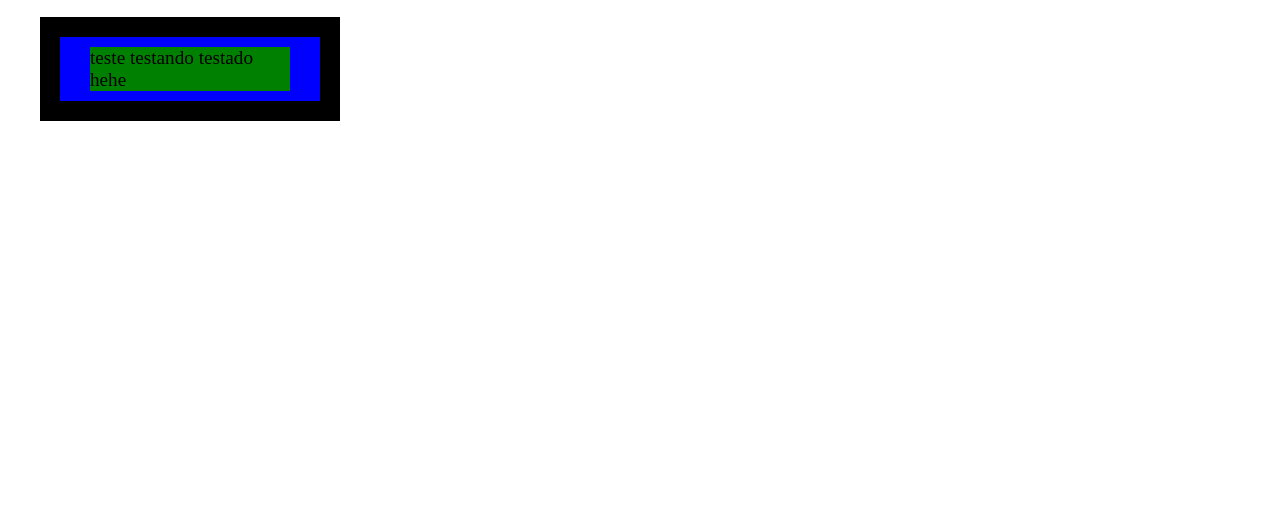
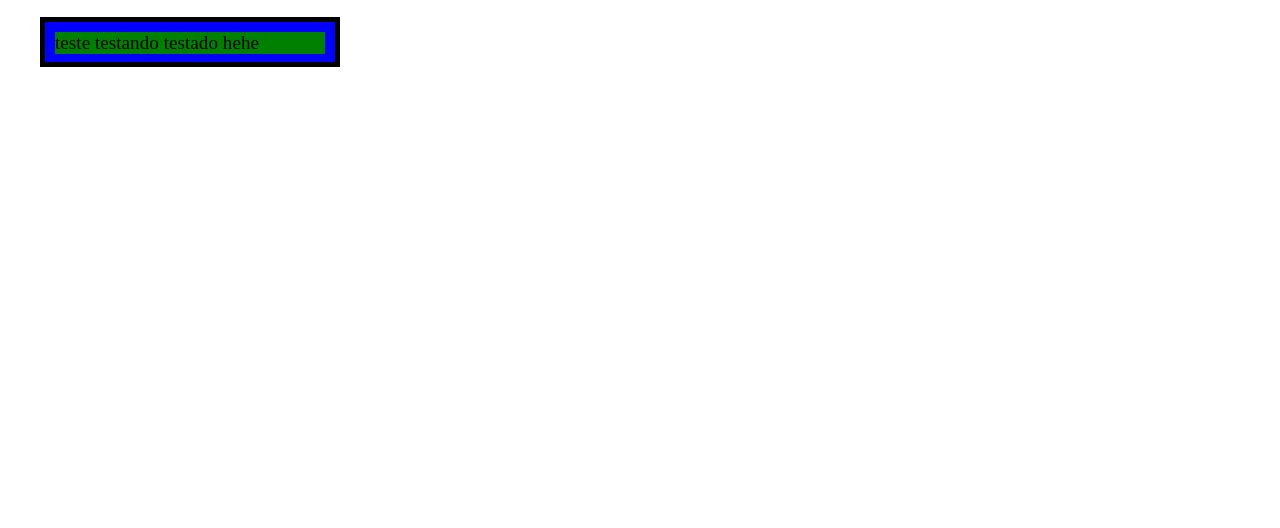
Before and after one commit to aline-assis/coursera-course, a plain HTML site: page Site/index.html in a window 1280 px wide. Shown: the part 272-800 px from the top of the page. Drawn offline with Linux system fonts and the light colour scheme.

Commit message:
new overflow

```diff
--- a/Site/style.css
+++ b/Site/style.css
@@ -18,12 +18,14 @@ body {
 
 #box {
     background-color:blue;
-    padding:10px 30px 10px 30px;
-    border: 20px solid black;
+    padding:10px;
+    border: 5px solid black;
     margin: 40px;
     width: 300px;
     box-sizing: border-box;
     margin-top: 20px;
+    height: 50px;
+    overflow: auto;
 }
 
 #content {
```
